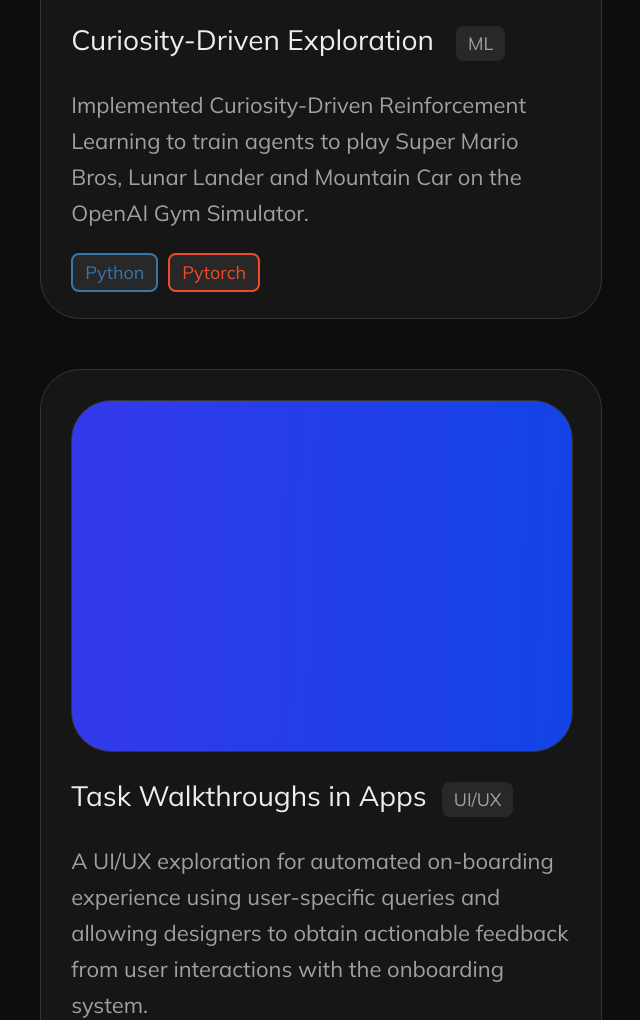
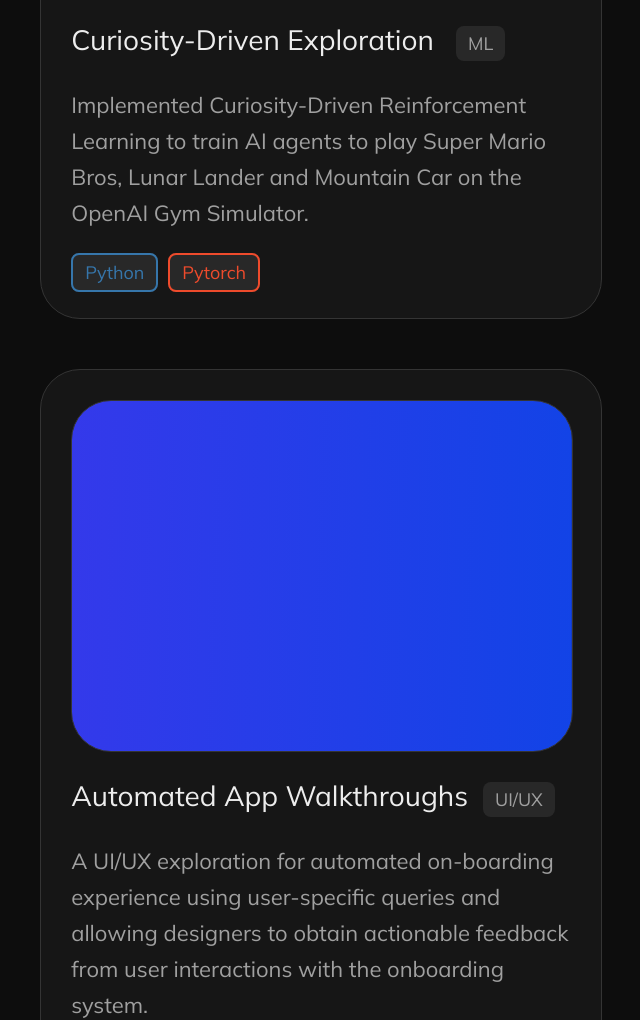
Before and after one commit to vyomthakkar/portfolio, a plain HTML site: page index.html in a window 1280 px wide. Shown: the part 2767-3787 px from the top of the page, without its empty margins (487-1127 px from the left). Drawn offline with Linux system fonts and the light colour scheme.

Commit message:
wording in card descriptions

```diff
--- a/index.html
+++ b/index.html
@@ -51,13 +51,13 @@
                     <div class="project-card-hero">
                     </div>
                     <h2>Curiosity-Driven Exploration <span class="badge-section"><span class="badge">ML</span></span></h2>
-                    <p>Implemented Curiosity-Driven Reinforcement Learning to train agents to play Super Mario Bros, Lunar Lander and Mountain Car on the OpenAI Gym Simulator.  </p>
+                    <p>Implemented Curiosity-Driven Reinforcement Learning to train AI agents to play Super Mario Bros, Lunar Lander and Mountain Car on the OpenAI Gym Simulator.  </p>
                     <p class="card-tech-stack"><span class="badge python">Python</span><span class="badge pytorch">Pytorch</span></p>
                 </div>
                 <div class="project-card">
                     <div class="project-card-hero">
                     </div>
-                    <h2>Task Walkthroughs in Apps<span class="badge-section"><span class="badge">UI/UX</span></span></h2>
+                    <h2>Automated App Walkthroughs<span class="badge-section"><span class="badge">UI/UX</span></span></h2>
                     <p>A UI/UX exploration for automated on-boarding experience using user-specific queries and allowing designers to obtain actionable feedback from user interactions with the onboarding system.</p>
                     <p class="card-tech-stack"><span class="badge figma">Figma</span></p>
                 </div>
```
